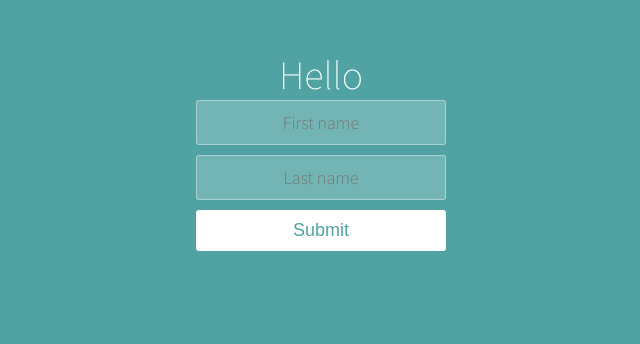
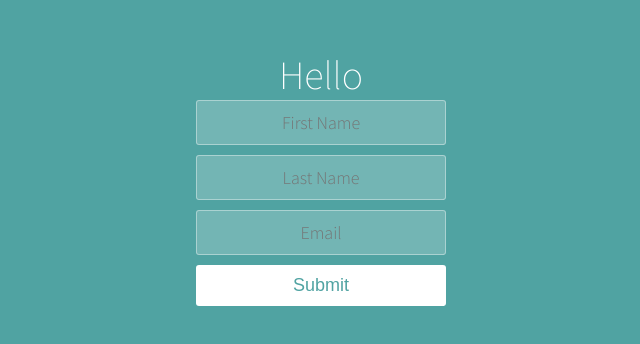
Before and after one commit to Asadhjafri/whatsYourName, a React (Create React App) app: page / in a window 1280 px wide. Shown: the part 158-502 px from the top of the page, without its empty margins (319-959 px from the left). Built offline with nearby package versions, Linux system fonts and the light colour scheme.

Commit message:
add email input and add email to set up a full contact.  Enter name and last name and email to get them to show as header and paragraph

```diff
--- a/src/components/App.jsx
+++ b/src/components/App.jsx
@@ -1,17 +1,12 @@
 import React, { useState } from "react";
 
 function App() {
-  const [headingText, setHeadingText] = useState("");
   const [isMouseOver, setMouseOver] = useState(false);
-  const [fullName, setFullName] = useState({
+  const [contact, setContact] = useState({
     fName: "",
-    lName: ""
+    lName: "",
+    email: ""
   });
-
-  function handleClick(event) {
-    setHeadingText(name + Lname);
-    event.preventDefault();
-  }
 
   function handleMouseColor() {
     setMouseOver(true);
@@ -22,18 +17,26 @@ function App() {
   }
 
   function handleChange(event) {
-    const { value, name } = event.target;
+    const { name, value } = event.target;
 
-    setFullName((prevValue) => {
+    setContact((prevValue) => {
       if (name === "fName") {
         return {
           fName: value,
-          lName: prevValue.lName
+          lName: prevValue.lName,
+          email: prevValue.email
         };
       } else if (name === "lName") {
         return {
           fName: prevValue.fName,
-          lName: value
+          lName: value,
+          email: prevValue.email
+        };
+      } else if (name === "email") {
+        return {
+          fName: prevValue.fName,
+          lName: prevValue.lName,
+          email: value
         };
       }
     });
@@ -42,22 +45,27 @@ function App() {
   return (
     <div className="container">
       <h1>
-        Hello {fullName.fName} {fullName.lName}
+        Hello {contact.fName} {contact.lName}
       </h1>
-      <form onSubmit={handleClick}>
+      <p>{contact.email}</p>
+      <form>
         <input
+          onChange={handleChange}
+          value={contact.fName}
           name="fName"
-          onChange={handleChange}
-          type="text"
-          placeholder="First name"
-          value={fullName.fName}
+          placeholder="First Name"
         />
         <input
+          onChange={handleChange}
+          value={contact.lName}
           name="lName"
+          placeholder="Last Name"
+        />
+        <input
           onChange={handleChange}
-          type="text"
-          placeholder="Last name"
-          value={fullName.lName}
+          value={contact.email}
+          name="email"
+          placeholder="Email"
         />
         <button
           type="submit"
```
